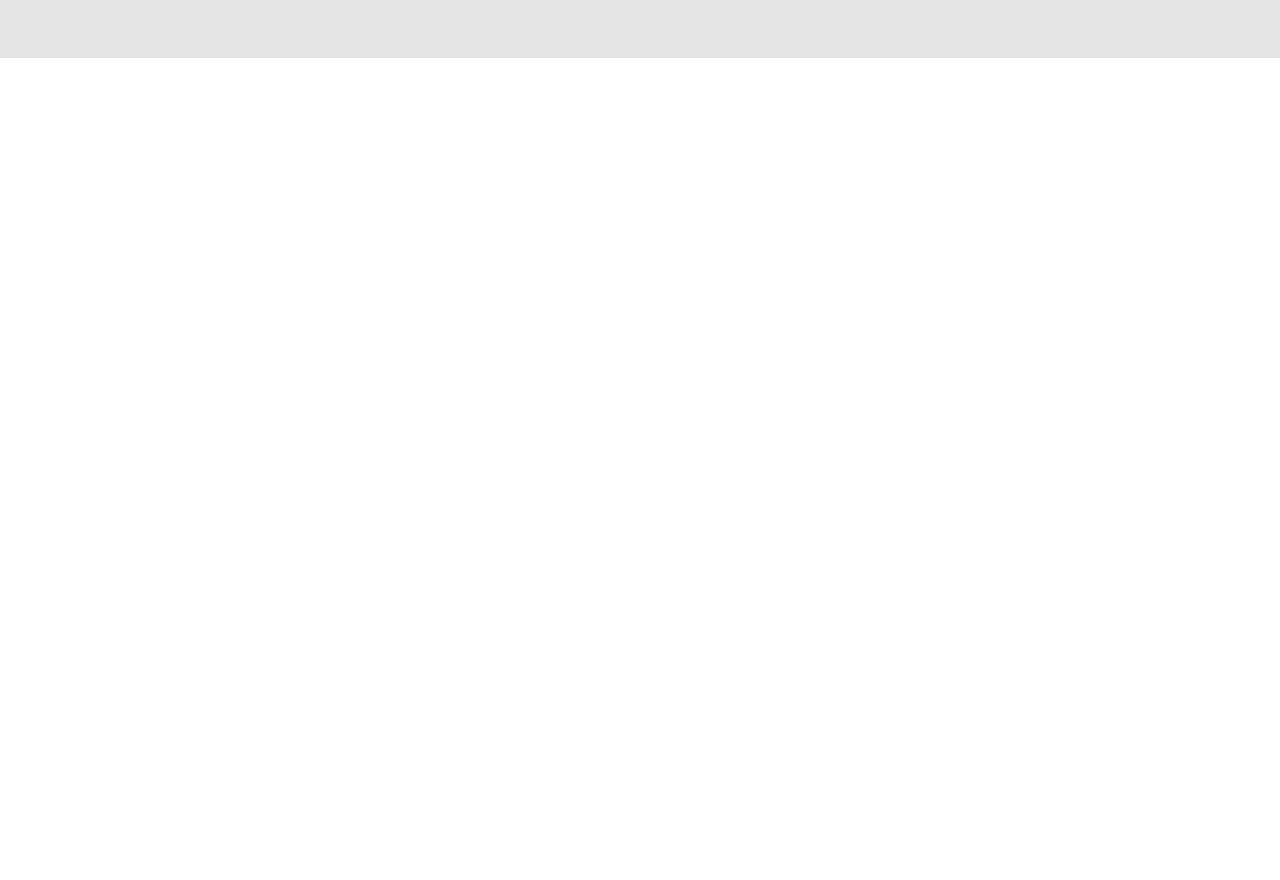
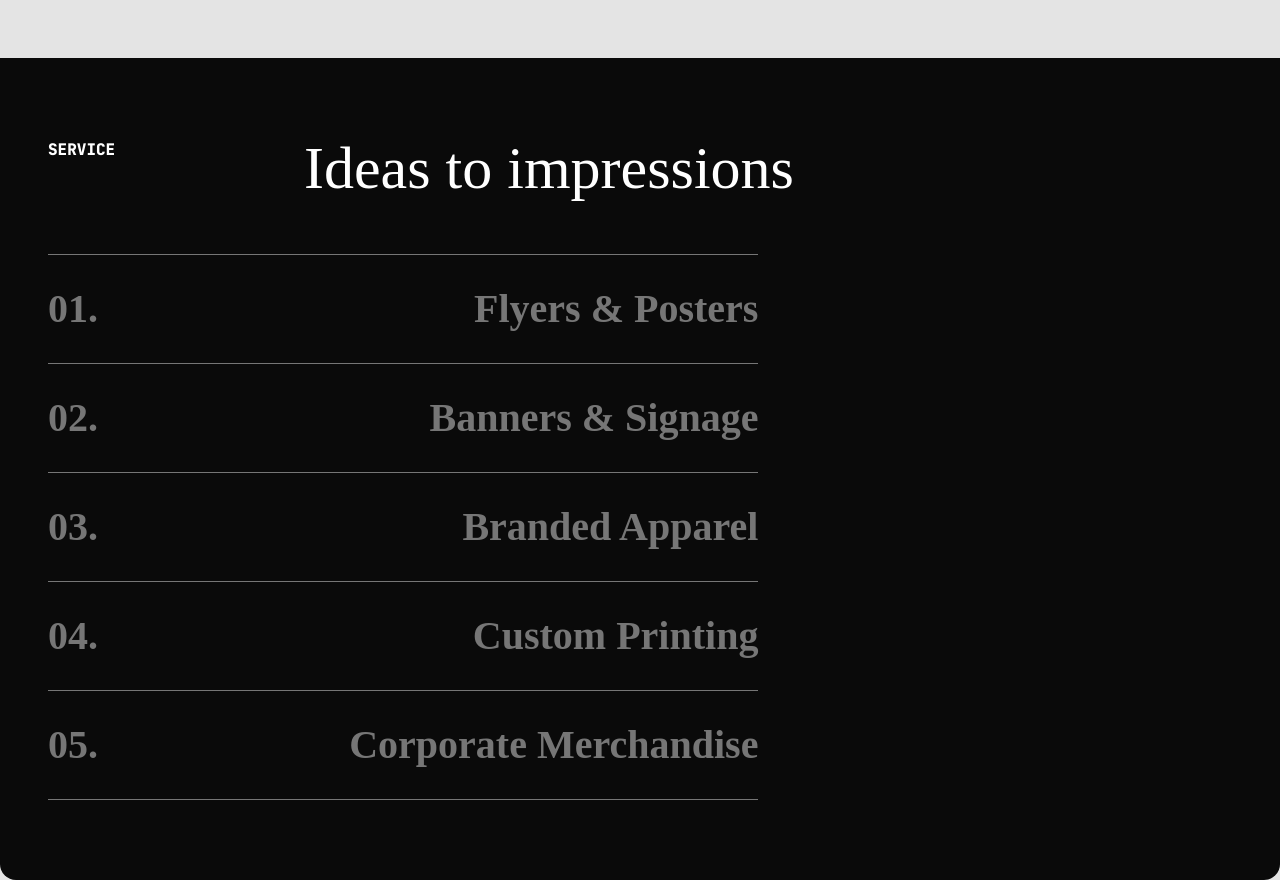
Before and after one commit to huxlic/bioiconic-website, a React (Vite) app: page / in a window 1280 px wide. Shown: the part 1080-1960 px from the top of the page. Before the commit the page ends 1138 px from the top, so only its background shows below. Built offline with nearby package versions, Linux system fonts and the light colour scheme; a web font is replaced by a local one.

Commit message:
add Services component and enhance About section with GSAP animations and updated styles

```diff
--- a/src/components/sections/About.tsx
+++ b/src/components/sections/About.tsx
@@ -1,9 +1,36 @@
+import {useGSAP} from "@gsap/react";
+import gsap from "gsap";
+import {SplitText} from "gsap/SplitText";
+import {ScrollTrigger} from "gsap/ScrollTrigger";
+
+gsap.registerPlugin(SplitText)
+gsap.registerPlugin(ScrollTrigger)
+
 const About = () => {
+
+	useGSAP(() => {
+		const aboutDesc = SplitText.create("#about-desc", {
+			type: "chars, words"
+		})
+
+		gsap.to(aboutDesc.chars, {
+			color: "#0A0A0A",
+			scrollTrigger: {
+				trigger: "#about",
+				start: "top center",
+				end: "bottom 70%",
+				scrub: 0.5
+			},
+			stagger: 0.5,
+			ease: "power2.inOut",
+		})
+	}, [])
+
 	return (
 		<>
-			<section className={"px-4 md:px-12 py-20 flex flex-col lg:flex-row gap-6 "}>
+			<section id="about" className={"px-4 md:px-12 py-20 flex flex-col lg:flex-row gap-6"}>
 				<h2 className={"lg:flex-1 font-jetbrains-mono uppercase font-extrabold"}>About</h2>
-				<p className={"lg:flex-4 text-[26px] sm:text-[30px] lg:text-[36px] font-medium leading-10 lg:leading-12"}>
+				<p id="about-desc" className={"lg:flex-4 text-faded-black text-[26px] sm:text-[30px] lg:text-[36px] font-medium leading-10 lg:leading-12"}>
 					"We believe great branding goes beyond a logo — it shows up on every flyer, banner, and uniform your business puts out. As your print and branding partner, we deliver flyers, banners, vests, caps, and promotional materials that build your brand."
 				</p>
 			</section>
--- a/src/components/sections/Navbar.tsx
+++ b/src/components/sections/Navbar.tsx
@@ -17,7 +17,7 @@ const Navbar = () => {
 					</div>
 
 					<div className="hidden md:flex items-center gap-4 tracking-tighter text-[12px]">
-						<a href="" className={"bg-faded-black hover:bg-faded-black/80 px-5 py-3 rounded-full uppercase font-semibold"}>
+						<a href="" className={"bg-[#BEBEBE] hover:bg-faded-black/80 px-5 py-3 rounded-full uppercase font-semibold"}>
 							request a quote
 						</a>
 
--- /dev/null
+++ b/src/components/sections/Services.tsx
@@ -0,0 +1,30 @@
+import services from "../../data/services.ts";
+
+const Services = () => {
+	return (
+		<section id="service" className={"bg-warm-black rounded-b-2xl px-4 md:px-12 py-20 flex flex-col gap-14"}>
+			<div className={"flex flex-col lg:flex-row gap-6"}>
+				<h2 className={"lg:flex-1 font-jetbrains-mono uppercase font-extrabold text-white"}>Service</h2>
+				<p className={"lg:flex-4 text-white leading-none text-[26px] sm:text-[50px] lg:text-[60px] font-medium"}>
+					Ideas to impressions
+				</p>
+			</div>
+
+			<div className={"w-full"}>
+				<div className="w-full lg:w-[60%] border-t border-faded-black">
+					{services.map(({id, name, image}) => (
+						<div key={id} className={"flex items-center justify-between gap-6 py-6 text-[26px] sm:text-[30px] md:text-[36px] lg:text-[40px] text-faded-black hover:text-white font-semibold border-b transition-colors duration-300"}>
+							<span>0{id}.</span>
+							<p>{name}</p>
+						</div>
+					))}
+				</div>
+
+				<div className="w-[40%]">
+
+				</div>
+			</div>
+		</section>
+	)
+}
+export default Services
--- /dev/null
+++ b/src/data/services.ts
@@ -0,0 +1,35 @@
+interface Service {
+	id: number;
+	name: string;
+	image: string;
+}
+
+const services: Service[] = [
+	{
+		id: 1,
+		name: "Flyers & Posters",
+		image: "",
+	},
+	{
+		id: 2,
+		name: "Banners & Signage",
+		image: "",
+	},
+	{
+		id: 3,
+		name: "Branded Apparel",
+		image: "",
+	},
+	{
+		id: 4,
+		name: "Custom Printing",
+		image: "",
+	},
+	{
+		id: 5,
+		name: "Corporate Merchandise",
+		image: "",
+	}
+];
+
+export default services;
--- a/src/index.css
+++ b/src/index.css
@@ -155,6 +155,7 @@
     --color-ink-black: #1A1A1A;
     --color-reddish-browm: #622B14;
     --color-dark-walnut: #2A1309;
-    --color-warm-black: #010101;
-    --color-faded-black: #BEBEBE;
+    --color-warm-black: #0A0A0A;
+    --color-faded-black: #767676;
+    --color-warm-cream: #F8F7F5;
 }
--- a/src/pages/Homepage.tsx
+++ b/src/pages/Homepage.tsx
@@ -1,6 +1,7 @@
 import Hero from "../components/sections/Hero.tsx";
 import Navbar from "../components/sections/Navbar.tsx";
 import About from "../components/sections/About.tsx";
+import Services from "../components/sections/Services.tsx";
 
 export const Homepage = () => {
 	return (
@@ -9,6 +10,7 @@ export const Homepage = () => {
 				<Navbar/>
 				<Hero/>
 				<About/>
+				<Services/>
 			</div>
 		</>
 	);
```
